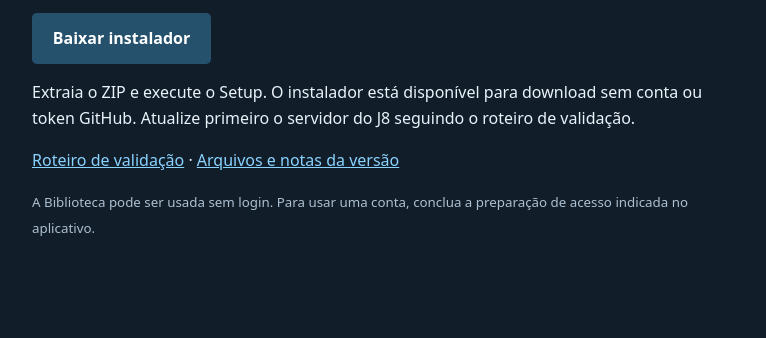
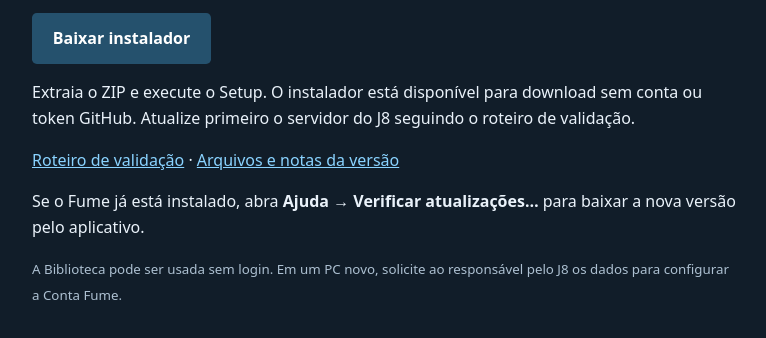
Before and after one commit to NorthWind557/Fume-Releases, a plain HTML site: page docs/index.html in a window 1280 px wide. Shown: the part 180-518 px from the top of the page, without its empty margins (256-1022 px from the left). Drawn offline with Linux system fonts and the light colour scheme.

Commit message:
Documentar a atualização pelo Fume e o primeiro acesso ao J8 em PCs novos

```diff
--- a/docs/index.html
+++ b/docs/index.html
@@ -5,4 +5,5 @@
 <p><a class="download" href="https://github.com/NorthWind557/Fume-Releases/releases/download/v0.39.41/Fume_0.39.41_Instalador_Windows_x64.zip">Baixar instalador</a></p>
 <p>Extraia o ZIP e execute o Setup. O instalador está disponível para download sem conta ou token GitHub. Atualize primeiro o servidor do J8 seguindo o roteiro de validação.</p>
 <p><a href="https://github.com/NorthWind557/Fume-Releases/blob/main/docs/VALIDACAO-0.39.41.md">Roteiro de validação</a> · <a href="https://github.com/NorthWind557/Fume-Releases/releases/tag/v0.39.41">Arquivos e notas da versão</a></p>
-<p><small>A Biblioteca pode ser usada sem login. Para usar uma conta, conclua a preparação de acesso indicada no aplicativo.</small></p></html>
+<p>Se o Fume já está instalado, abra <strong>Ajuda → Verificar atualizações…</strong> para baixar a nova versão pelo aplicativo.</p>
+<p><small>A Biblioteca pode ser usada sem login. Em um PC novo, solicite ao responsável pelo J8 os dados para configurar a Conta Fume.</small></p></html>
```
Also changed, not shown: 1 other file.
